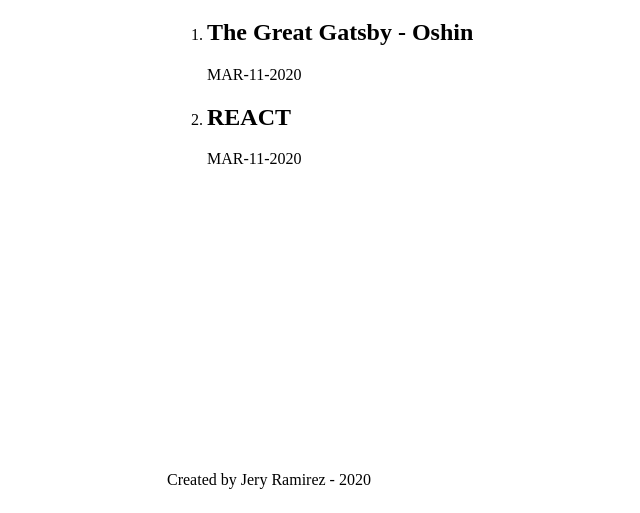
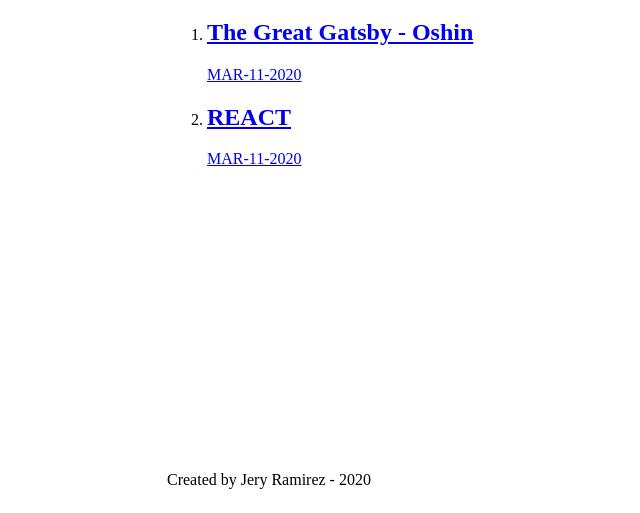
Before and after one commit to jery-oshin/help, a Gatsby site: page /blog in a window 1280 px wide. Shown: the part 335-848 px from the top of the page, without its empty margins (98-738 px from the left). Built offline with nearby package versions, Linux system fonts and the light colour scheme; Gatsby itself is replaced by a stand-in of ours.

Commit message:
Challenge completed

```diff
--- a/src/pages/blog.js
+++ b/src/pages/blog.js
@@ -1,6 +1,6 @@
 import React from 'react';
 
-import { graphql, useStaticQuery } from 'gatsby';
+import { Link, graphql, useStaticQuery } from 'gatsby';
 
 import Layout from '../components/layout';
 
@@ -15,6 +15,9 @@
                         frontmatter {
                             title
                             date
+                        }
+                        fields {
+                            slug
                         }
                     }
                 }
@@ -32,8 +35,11 @@
                 {data.allMarkdownRemark.edges.map( (edge)=> {
                     return (
                         <li>
-                            <h2>{edge.node.frontmatter.title}</h2>
-                            <p>{edge.node.frontmatter.date}</p>
+                            <Link to={`/blog/${edge.node.fields.slug}`}>
+                                <h2>  {edge.node.frontmatter.title}</h2>
+                                <p> {edge.node.frontmatter.date}</p>
+                            </Link>
+
                         </li>
                     )
                 })}
@@ -42,3 +48,9 @@
     )
 }
 export default BlogPage
+
+
+/* GOAL: CREATE LINK TO BLOG POSTS
+    1. Fetch the slug for posts
+    2. Use slug to generate a link to the post page
+*/
```
